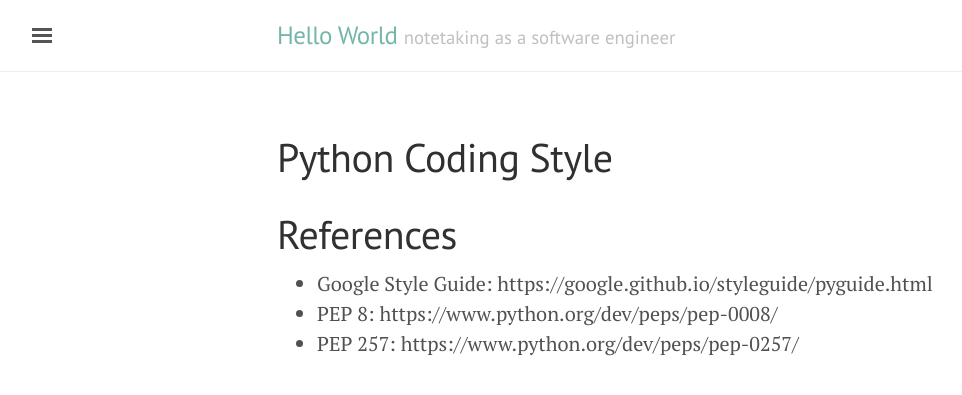
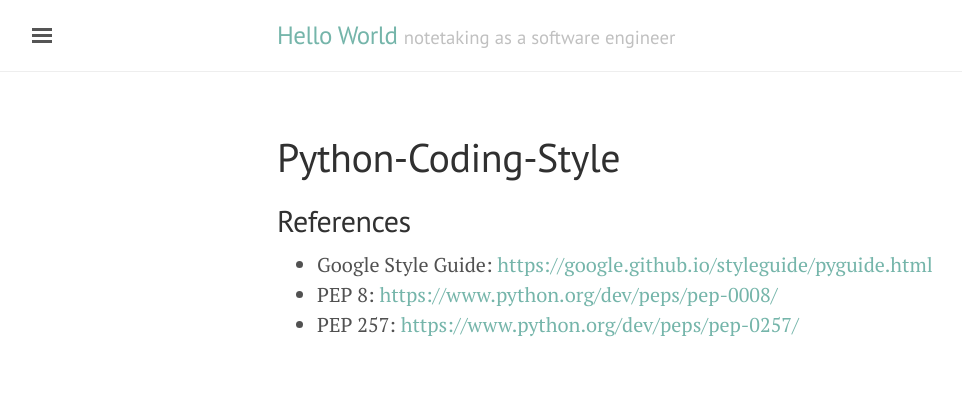
Before and after one commit to kertansul/kertansul.github.io, a Jekyll site: the page built from _posts/clean-code/2018-05-13-python-coding-style.md, in a window 1280 px wide. Shown: the top 395 px of the page, without its empty margins (3-965 px from the left). Built offline with Jekyll 4.4.1, drawn with Linux system fonts in a browser that asks for light colours.

```diff
--- a/_posts/clean-code/2018-05-13-python-coding-style.md
+++ b/_posts/clean-code/2018-05-13-python-coding-style.md
@@ -1,11 +1,11 @@
 ---
 layout: page
-title: Python Coding Style
+title: Python-Coding-Style
 ---
 
 
-# References
+## References
 
-* Google Style Guide: https://google.github.io/styleguide/pyguide.html
-* PEP 8: https://www.python.org/dev/peps/pep-0008/
-* PEP 257: https://www.python.org/dev/peps/pep-0257/
+* Google Style Guide: <https://google.github.io/styleguide/pyguide.html>
+* PEP 8: <https://www.python.org/dev/peps/pep-0008/>
+* PEP 257: <https://www.python.org/dev/peps/pep-0257/>
```
Also changed, not shown: _posts/clean-code.md (added, +7 -0 lines), about.md (+5 -2 lines).
